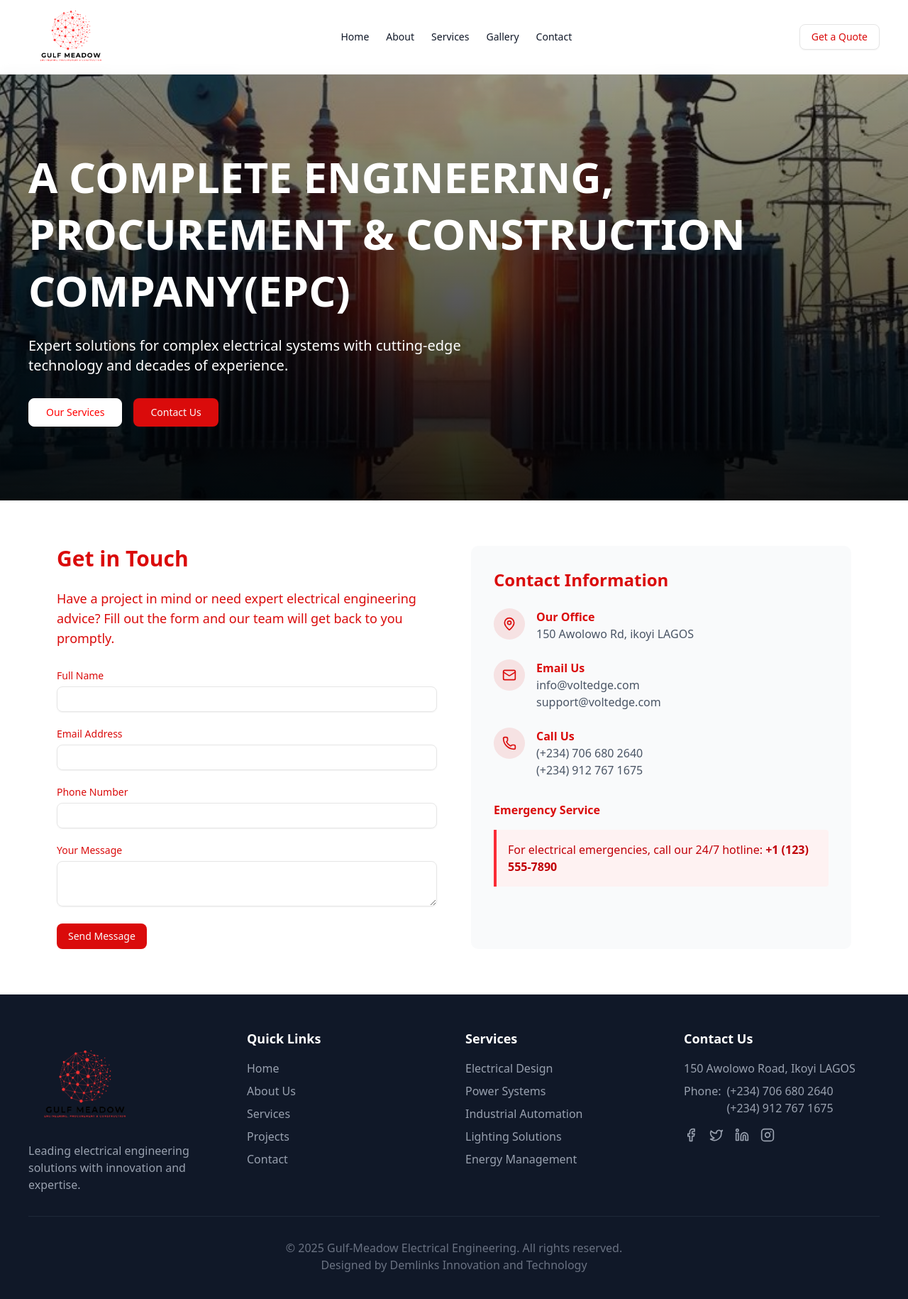
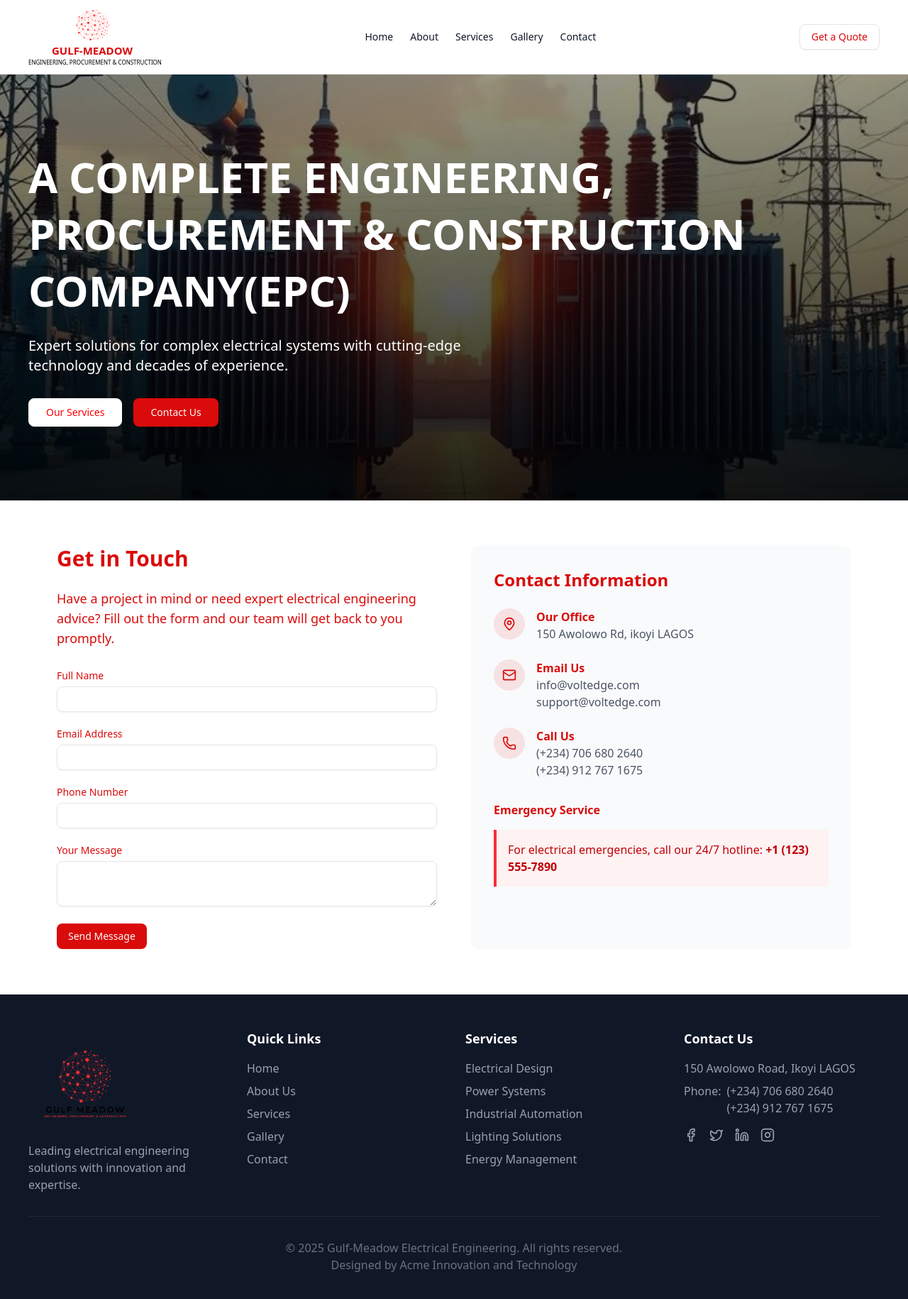
Before and after one commit to mindset001/gulf-meadow, a Next.js app: page /contact in a window 1280 px wide. Shown: the top 1830 px of the page at 71% size. Built offline with nearby package versions, Linux system fonts and the light colour scheme.

Commit message:
'you-know'

```diff
--- a/src/app/components/Footer.tsx
+++ b/src/app/components/Footer.tsx
@@ -22,7 +22,7 @@ export function Footer() {
               <li><Link href="/" className="text-gray-400 hover:text-primary transition">Home</Link></li>
               <li><Link href="/about" className="text-gray-400 hover:text-primary transition">About Us</Link></li>
               <li><Link href="/services" className="text-gray-400 hover:text-primary transition">Services</Link></li>
-              <li><Link href="/gallery" className="text-gray-400 hover:text-primary transition">Projects</Link></li>
+              <li><Link href="/gallery" className="text-gray-400 hover:text-primary transition">Gallery</Link></li>
               <li><Link href="/contact" className="text-gray-400 hover:text-primary transition">Contact</Link></li>
             </ul>
           </div>
@@ -56,7 +56,7 @@ export function Footer() {
                 <Link href="#" className="text-gray-400 hover:text-primary transition">
                   <Twitter className="h-5 w-5" />
                 </Link>
-                <Link href="#" className="text-gray-400 hover:text-primary transition">
+                <Link href="https://wa.link/ohofjl" className="text-gray-400 hover:text-primary transition">
                   <Linkedin className="h-5 w-5" />
                 </Link>
                 <Link href="#" className="text-gray-400 hover:text-primary transition">
@@ -69,7 +69,7 @@ export function Footer() {
 
         <div className="border-t border-gray-800 mt-8 pt-8 text-center text-gray-500">
           <p>&copy; {new Date().getFullYear()} Gulf-Meadow Electrical Engineering. All rights reserved.</p>
-          <p>Designed by Demlinks Innovation and Technology</p>
+          <p>Designed by Acme Innovation and Technology</p>
         </div>
       </div>
     </footer>
--- a/src/app/components/Header.tsx
+++ b/src/app/components/Header.tsx
@@ -4,17 +4,18 @@ import { Menu } from "lucide-react";
 import { Button } from "@/components/ui/button";
 import { Sheet, SheetContent, SheetTrigger } from "@/components/ui/sheet";
 import Image from "next/image";
-import Logo from "../../../public/assets/logo.png"
+import Logo from "../../../public/assets/gulf.png"
 
 export function Header() {
   return (
     <header className="sticky top-0 z-50 w-full border-b bg-white/95 backdrop-blur supports-[backdrop-filter]:bg-white/60">
       <div className="container flex h-26 items-center justify-between px-10">
-        <Link href="/" className="flex items-center space-x-2">
-        <Image src={Logo} alt="Gulf-Meadow" className="w-[120px] h-[120px]" width={200} height={200}/>
-          {/* <span className="inline-block font-bold text-xl text-primary ">
+        <Link href="/" className="flex flex-col items-center space-x-2">
+        <Image src={Logo} alt="Gulf-Meadow" className="w-[70px] h-[50px]" width={200} height={200}/>
+          <span className="uppercase inline-block font-bold text-[15px] text-primary ">
             Gulf-Meadow
-          </span> */}
+          </span>
+          <span className="uppercase text-black text-[8px]">Engineering, Procurement & Construction</span>
         </Link>
 
         <nav className="hidden md:flex items-center space-x-6 text-sm font-medium">
--- a/src/app/components/Hero.tsx
+++ b/src/app/components/Hero.tsx
@@ -1,6 +1,7 @@
 import { Button } from "@/components/ui/button";
 import Image from "next/image";
 import One from '../../../public/trans1.jpg';
+import Link from "next/link";
 
 export function Hero() {
   return (
@@ -29,12 +30,12 @@ export function Hero() {
           <Button
             size="lg"
             variant="outline"
-            className="text-[red] hover:text-gray-900 border-white hover:border-gray-900"
+            className="text-[red] hover:text-gray-900 border-white hover:border-gray-900 cursor-pointer"
           >
-            Our Services
+            <Link href='/services'>Our Services</Link>
           </Button>
-          <Button size="lg" className="bg-primary hover:bg-primary/90">
-           Contact Us
+          <Button size="lg" className="bg-primary hover:bg-primary/90 cursor-pointer">
+          <Link href='/contact'> Contact Us</Link>
           </Button>
         </div>
       </div>
--- a/src/app/components/Testimonials.tsx
+++ b/src/app/components/Testimonials.tsx
@@ -4,25 +4,25 @@ import { Avatar, AvatarFallback, AvatarImage } from "@radix-ui/react-avatar";
 
 const testimonials = [
   {
-    name: "Sarah Johnson",
-    role: "Facilities Manager, TechCorp",
+    name: "Kolawole Abdul-Lateef",
+    role: "C.E.O ALateef Media",
     content: "Gulf-Meadow's electrical redesign of our manufacturing plant reduced our energy costs by 30% while improving reliability. Their team was professional and delivered ahead of schedule.",
     avatar: "/images/avatar1.jpg",
-    initials: "SJ",
+    initials: "AK",
   },
   {
-    name: "Michael Chen",
-    role: "Director of Operations, Urban Hospitals",
-    content: "The emergency power system Gulf-Meadow designed for our hospital has been flawless through several outages. Their attention to detail gave us complete confidence in their work.",
+    name: "Moshood Shittu",
+    role: "C.T.O Acme Innovations",
+    content: "The emergency power system Gulf-Meadow designed for our work space has been flawless through several outages. Their attention to detail gave us complete confidence in their work.",
     avatar: "/images/avatar2.jpg",
-    initials: "MC",
+    initials: "SM",
   },
   {
-    name: "David Rodriguez",
-    role: "CEO, DataFort",
+    name: "Zainab Balogun",
+    role: "CEO, Zeeq Fashion",
     content: "We trusted Gulf-Meadow with our data center's critical power infrastructure, and they exceeded our expectations at every turn. Truly experts in their field.",
     avatar: "/images/avatar3.jpg",
-    initials: "DR",
+    initials: "ZB",
   },
 ];
 
```
Also changed, not shown: public/assets/gulf.png (added).
